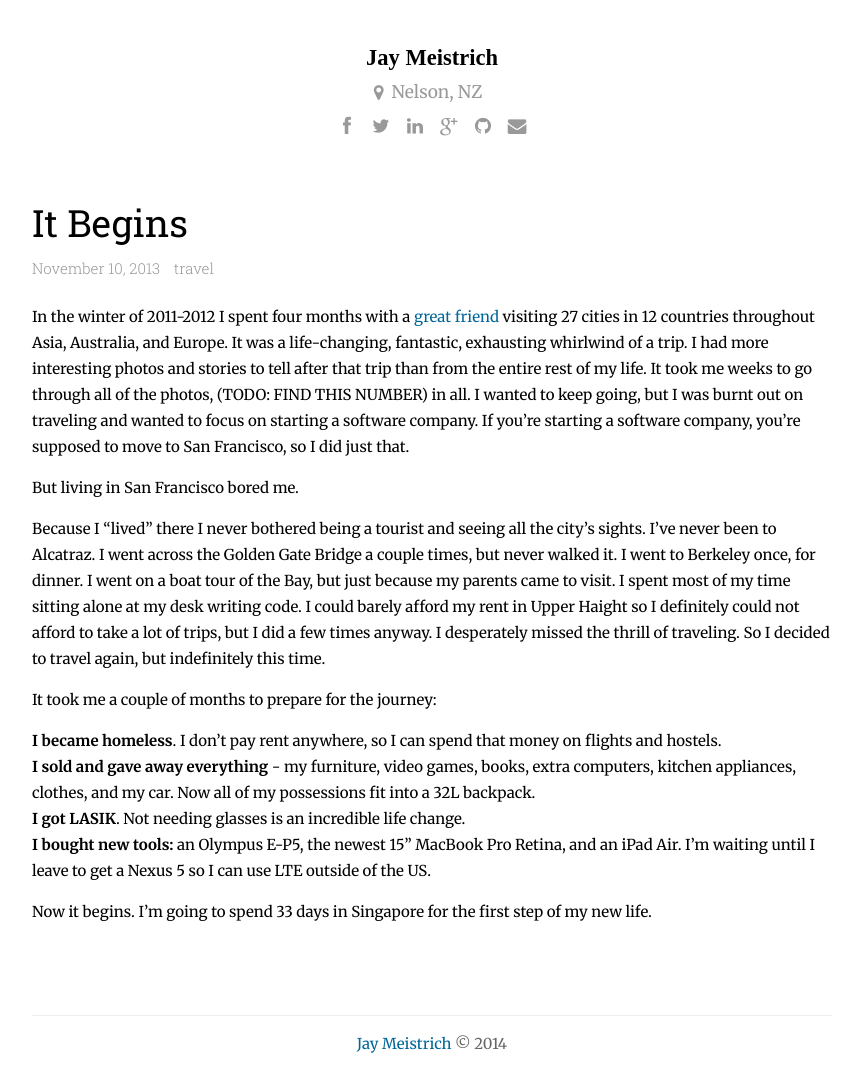
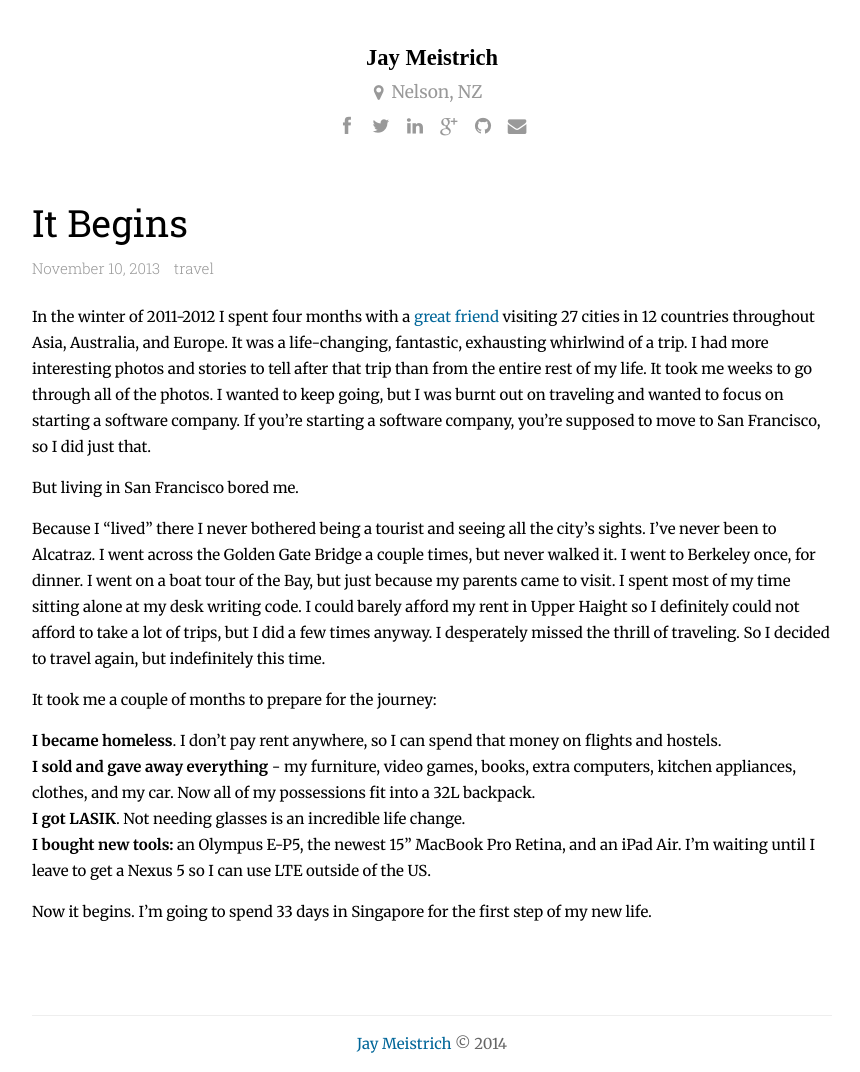
Before and after one commit to jmeistrich/jmeistrich.github.io, a Jekyll site: the page built from _posts/travel/2013-11-10-it-begins.md, in a window 1280 px wide. Shown: the whole page, without its empty margins (208-1068 px from the left). Built offline with Jekyll 4.4.1, drawn with Linux system fonts in a browser that asks for light colours; Markdown is read by kramdown in place of the engine named in the settings.

Commit message:
Remove the TODO THIS NUMBER

```diff
--- a/_posts/travel/2013-11-10-it-begins.md
+++ b/_posts/travel/2013-11-10-it-begins.md
@@ -4,7 +4,7 @@ title:  "It Begins"
 categories: travel
 ---
 
-In the winter of 2011-2012 I spent four months with a [great friend](http://www.raphaelmun.com/) visiting 27 cities in 12 countries throughout Asia, Australia, and Europe. It was a life-changing, fantastic, exhausting whirlwind of a trip. I had more interesting photos and stories to tell after that trip than from the entire rest of my life. It took me weeks to go through all of the photos, (TODO: FIND THIS NUMBER) in all. I wanted to keep going, but I was burnt out on traveling and wanted to focus on starting a software company. If you're starting a software company, you're supposed to move to San Francisco, so I did just that.
+In the winter of 2011-2012 I spent four months with a [great friend](http://www.raphaelmun.com/) visiting 27 cities in 12 countries throughout Asia, Australia, and Europe. It was a life-changing, fantastic, exhausting whirlwind of a trip. I had more interesting photos and stories to tell after that trip than from the entire rest of my life. It took me weeks to go through all of the photos. I wanted to keep going, but I was burnt out on traveling and wanted to focus on starting a software company. If you're starting a software company, you're supposed to move to San Francisco, so I did just that.
 
 
 
```
